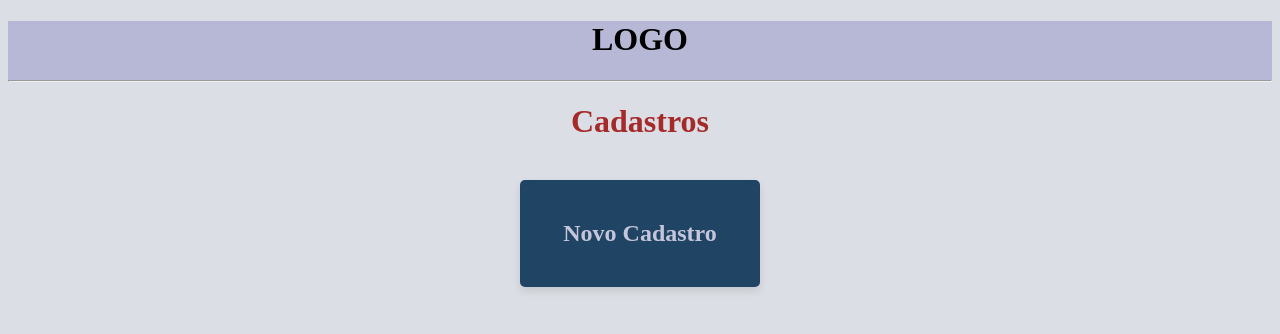
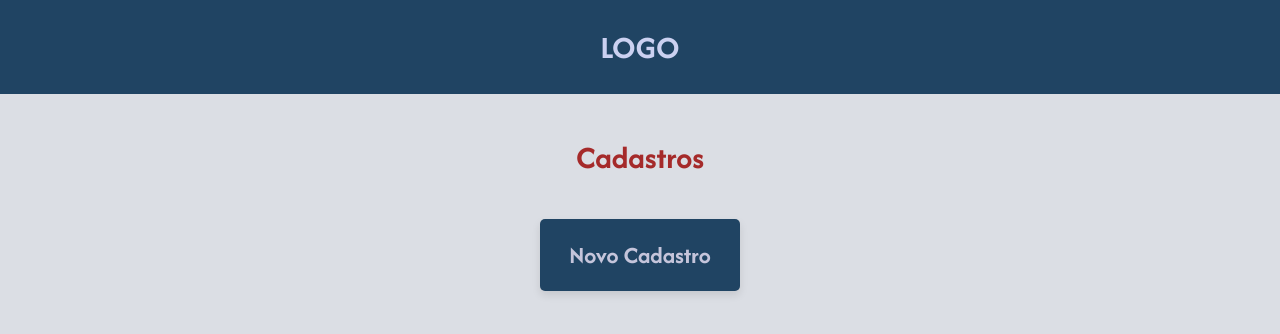
Before and after one commit to nogsposito/RegistraElas, a Django app: page / in a window 1280 px wide. Shown: the top 334 px of the page. Run offline with Django 5.2, Linux system fonts and the light colour scheme; data that the repository does not hold is empty.

Commit message:
Home css concluido

```diff
--- a/aplicacao/templates/home.html
+++ b/aplicacao/templates/home.html
@@ -9,6 +9,8 @@
 </head>
 <body>
     {% include 'navbar.html' %}
+    <br>
+    <br>
 
     <h1 id="tituloCadastros">Cadastros</h1>
 
--- a/aplicacao/templates/navbar.html
+++ b/aplicacao/templates/navbar.html
@@ -8,11 +8,12 @@
     <link rel="stylesheet" href="{% static 'aplicacao/css/navbar.css' %}">
 </head>
 <body>
-    <div id="headerNavbar">
-        <a href="/">
-            <h1>LOGO</h1>
-        </a>
-        <hr>
-    </div>
+    <header>
+        <div id="headerNavbar">
+            <a href="/">
+                <h1>LOGO</h1>
+            </a>
+        </div>
+    </header>
 </body>
 </html>
--- a/templates/static/aplicacao/css/home.css
+++ b/templates/static/aplicacao/css/home.css
@@ -1,4 +1,5 @@
 body {
+    font-family: Afacad;
     background-color: rgb(219, 222, 228);
 }
 
@@ -51,3 +52,8 @@ a {
     transform: translateY(-5px);
     box-shadow: 0 8px 16px rgba(0, 0, 0, 0.2);
 }
+
+@font-face {
+    font-family: 'Afacad' ;
+    src: url(../../fonts/AfacadFlux-VariableFont_slnt\,wght.ttf);
+}
--- a/templates/static/aplicacao/css/navbar.css
+++ b/templates/static/aplicacao/css/navbar.css
@@ -1,4 +1,12 @@
 #headerNavbar{
-    background-color: rgb(183, 183, 214);
+    background-color: rgb(32, 68, 99);
     text-align: center;
+    color: rgb(203, 209, 241);
+    padding: 2%;
 }
+
+* {
+    margin: 0;
+    padding: 0;
+    box-sizing: border-box;
+}
```
Also changed, not shown: templates/static/fonts/AfacadFlux-VariableFont_slnt,wght.ttf (added).
